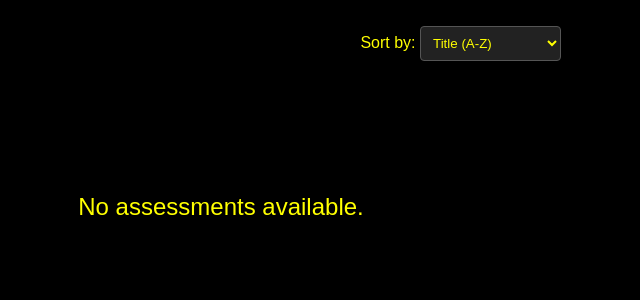
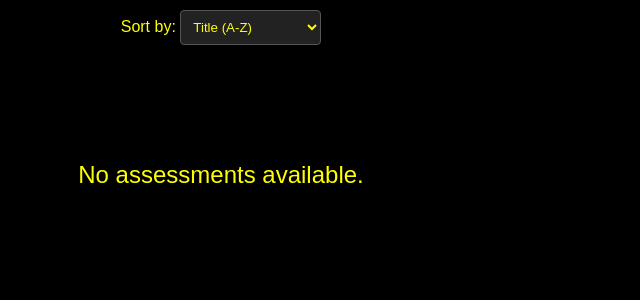
Before and after one commit to NoorMhd7/Flask-To-Do-List, a Flask app: page / in a window 1280 px wide. Shown: the part 60-360 px from the top of the page, without its empty margins (419-1059 px from the left). Run offline with Flask 3, Linux system fonts and the light colour scheme.

Commit message:
Made sort to centre

```diff
--- a/CourseWork_1/app/static/css/sort.css
+++ b/CourseWork_1/app/static/css/sort.css
@@ -1,10 +1,12 @@
 /* Sort Container Styling */
 .sort-container {
-    max-width: 700px;
-    margin: 1rem auto;
+    max-width: fit-content;
+    margin-left: auto;
+    margin-right: auto;
     padding: 10px;
     text-align: right;
     color: #ff0;
+
 }
 
 /* Sort Form and Select Styling */
```
Also changed, not shown: CourseWork_1/instance/your_database.db.
